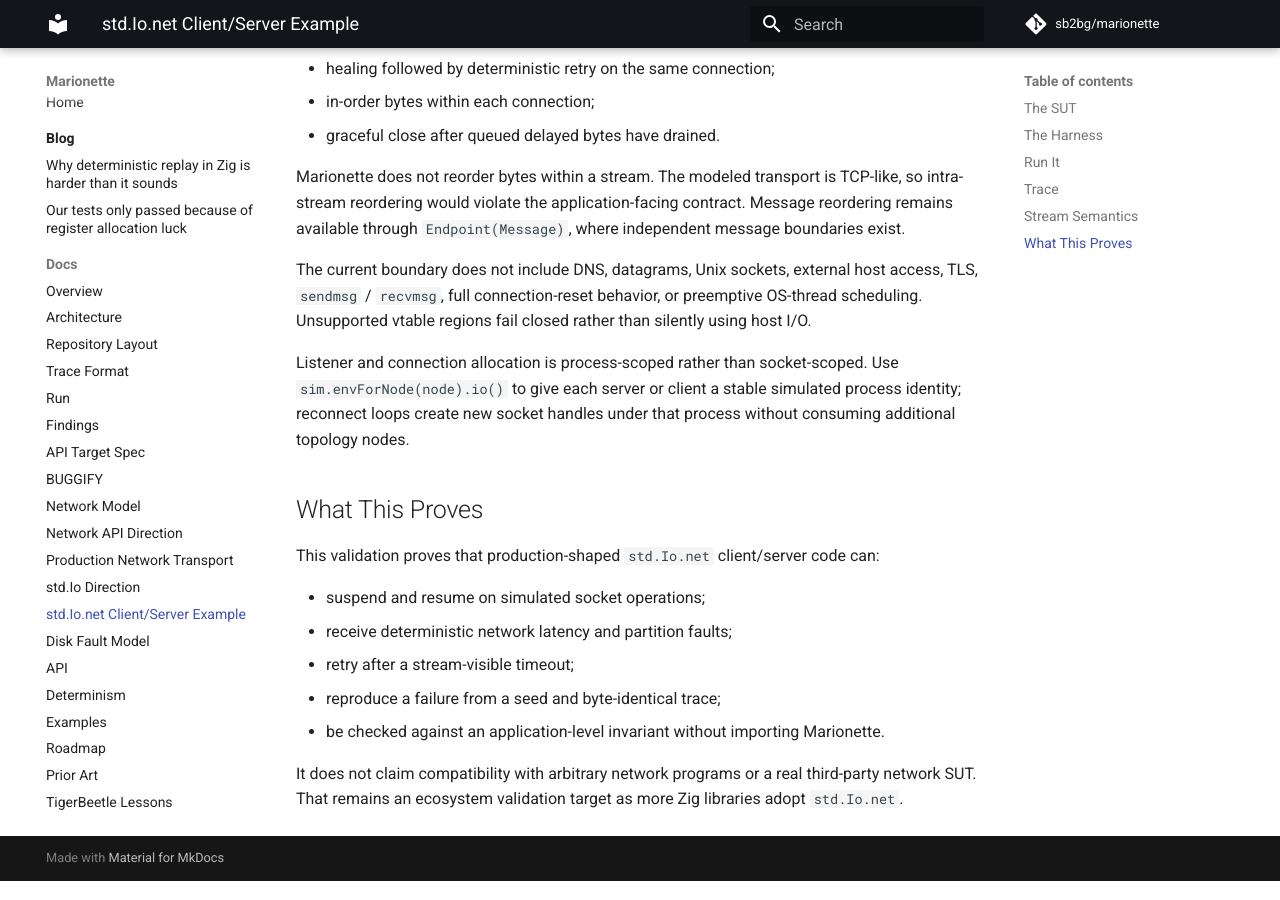
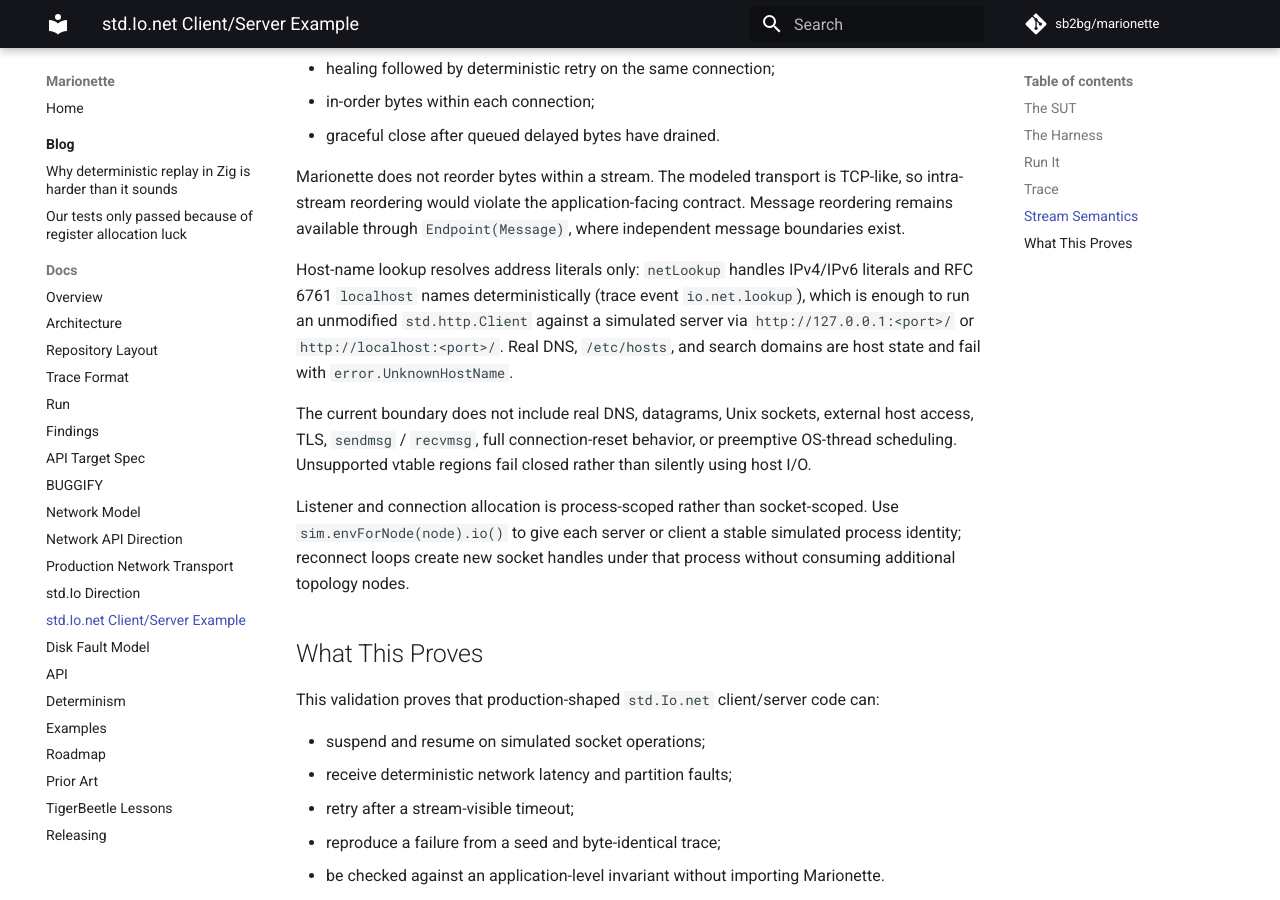
Before and after one commit to sb2bg/marionette, an MkDocs documentation site: the page built from docs/std-io-net-example.md, in a window 1280 px wide and 900 px high, scrolled down 2428 px. Built offline with MkDocs 1.6.1 and Material for MkDocs 9.7.7, drawn with Linux system fonts in a browser that asks for light colours; comment, search, counter and statistics services are not loaded.

Commit message:
Add deterministic literal net lookup

```diff
--- a/docs/std-io-net-example.md
+++ b/docs/std-io-net-example.md
@@ -121,10 +121,17 @@ TCP-like, so intra-stream reordering would violate the application-facing
 contract. Message reordering remains available through
 `Endpoint(Message)`, where independent message boundaries exist.
 
-The current boundary does not include DNS, datagrams, Unix sockets, external
-host access, TLS, `sendmsg` / `recvmsg`, full connection-reset behavior, or
-preemptive OS-thread scheduling. Unsupported vtable regions fail closed rather
-than silently using host I/O.
+Host-name lookup resolves address literals only: `netLookup` handles
+IPv4/IPv6 literals and RFC 6761 `localhost` names deterministically (trace
+event `io.net.lookup`), which is enough to run an unmodified
+`std.http.Client` against a simulated server via `http://127.0.0.1:<port>/`
+or `http://localhost:<port>/`. Real DNS, `/etc/hosts`, and search domains
+are host state and fail with `error.UnknownHostName`.
+
+The current boundary does not include real DNS, datagrams, Unix sockets,
+external host access, TLS, `sendmsg` / `recvmsg`, full connection-reset
+behavior, or preemptive OS-thread scheduling. Unsupported vtable regions fail
+closed rather than silently using host I/O.
 
 Listener and connection allocation is process-scoped rather than
 socket-scoped. Use `sim.envForNode(node).io()` to give each server or client a
```
Also changed, not shown: 3 other files.
